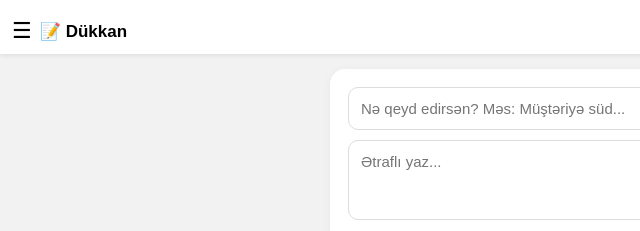
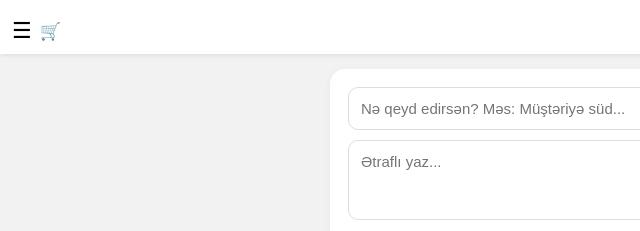
Before and after one commit to darebega1-ux/Repository-name-Depo-ad-, a plain HTML site: page index.html in a window 1280 px wide. Shown: the top 231 px of the page, 0-640 px from the left. Drawn offline with Linux system fonts and the light colour scheme.

Commit message:
Update index.html

```diff
--- a/index.html
+++ b/index.html
@@ -95,7 +95,7 @@ textarea{height:80px;resize:none}
 
 <div class="topbar">
 <button class="menuBtn" onclick="openMenu()">☰</button>
-<h1>📝 Dükkan</h1>
+<h1>🛒</h1>
 <button class="tabBtn active" id="tabNotes" onclick="showTab('notes')">Qeydlər</button>
 <button class="tabBtn" id="tabSalary" onclick="showTab('salary')">💰 Maaş Hesablanması</button>
 <button class="tabBtn" id="tabExp" onclick="showTab('exp')">💰 Gəlir / Xərc</button>
```
